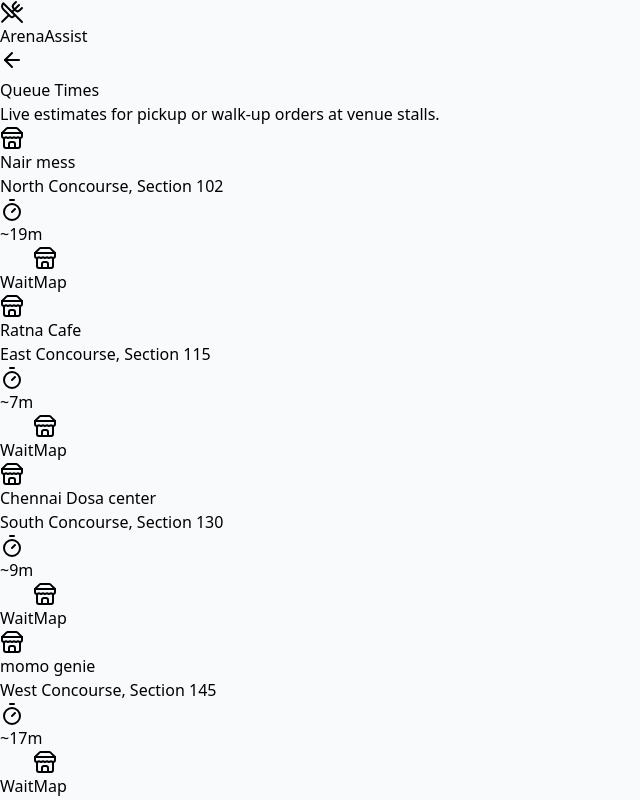
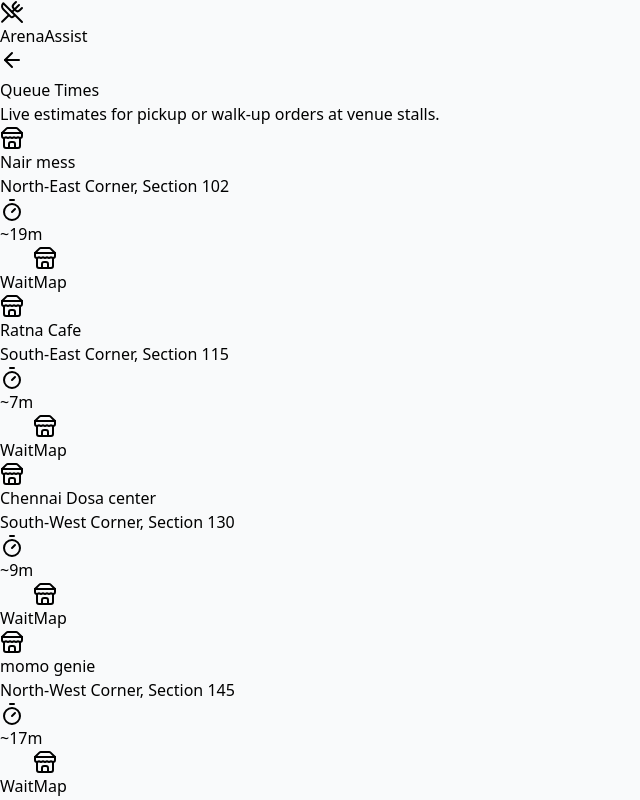
Before and after one commit to koushikc05/Arena_Assist, a React (Vite) app: page /queue in a window 1280 px wide. Shown: the whole page, without its empty margins (0-640 px from the left). Built offline with nearby package versions, Linux system fonts and the light colour scheme; no server answers.

Commit message:
style: redesign stall coordinates to diagonal corners

```diff
--- a/src/components/ArenaMapSVG.jsx
+++ b/src/components/ArenaMapSVG.jsx
@@ -2,10 +2,10 @@ import React, { useMemo } from 'react';
 import { MapPin, User, Store } from 'lucide-react';
 
 const STALL_COORDS = {
-  stall_1: { x: 400, y: 50 },    // North Edge
-  stall_2: { x: 750, y: 300 },   // East Edge
-  stall_3: { x: 400, y: 550 },   // South Edge
-  stall_4: { x: 50, y: 300 },    // West Edge
+  stall_1: { x: 650, y: 100 },   // NE Corner
+  stall_2: { x: 650, y: 500 },   // SE Corner
+  stall_3: { x: 150, y: 500 },   // SW Corner
+  stall_4: { x: 150, y: 100 },   // NW Corner
 };
 
 const ALL_SEATS = [];
--- a/src/data/stalls.json
+++ b/src/data/stalls.json
@@ -2,21 +2,21 @@
   {
     "id": "stall_1",
     "name": "Nair mess",
-    "location": "North Concourse, Section 102"
+    "location": "North-East Corner, Section 102"
   },
   {
     "id": "stall_2",
     "name": "Ratna Cafe",
-    "location": "East Concourse, Section 115"
+    "location": "South-East Corner, Section 115"
   },
   {
     "id": "stall_3",
     "name": "Chennai Dosa center",
-    "location": "South Concourse, Section 130"
+    "location": "South-West Corner, Section 130"
   },
   {
     "id": "stall_4",
     "name": "momo genie",
-    "location": "West Concourse, Section 145"
+    "location": "North-West Corner, Section 145"
   }
 ]
```
